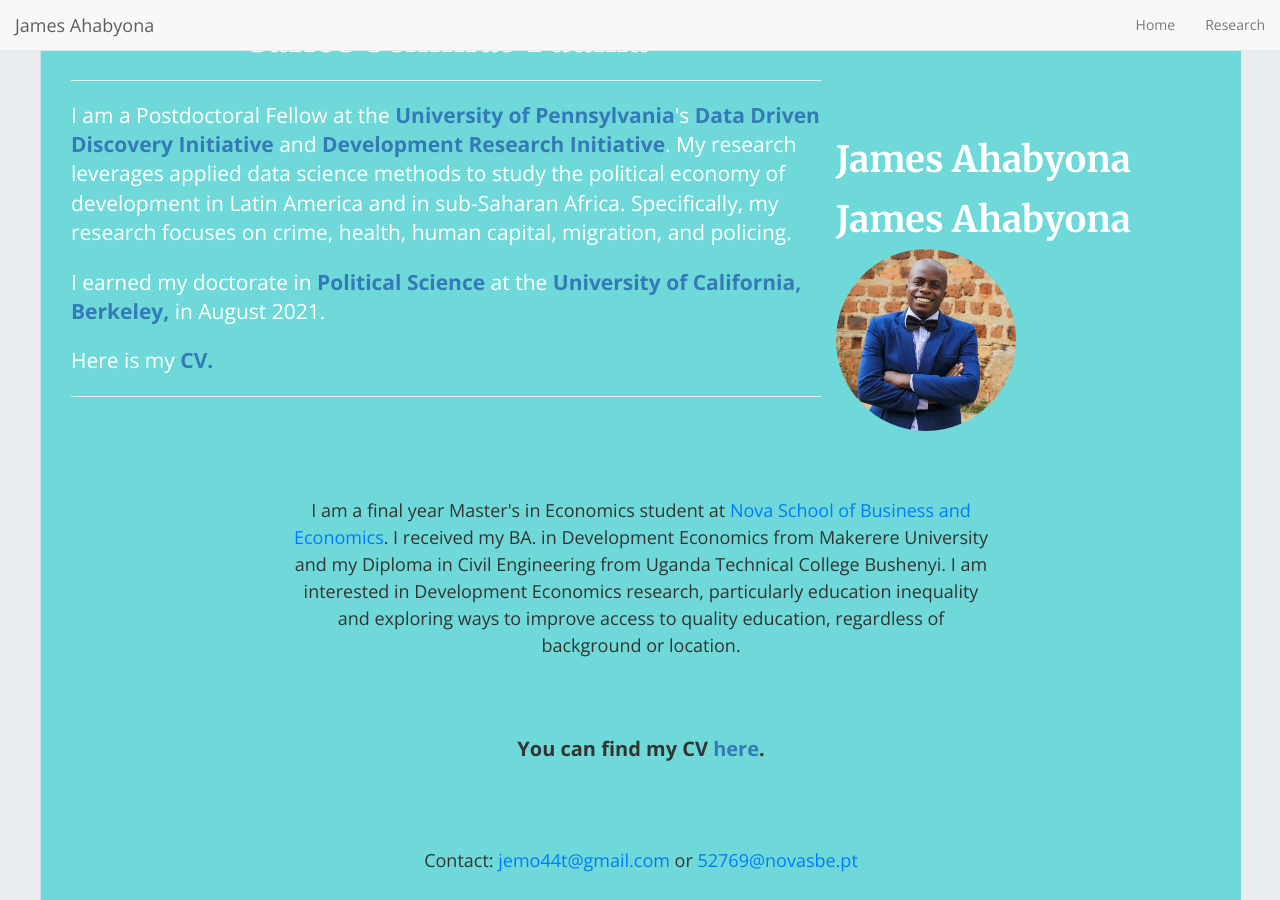
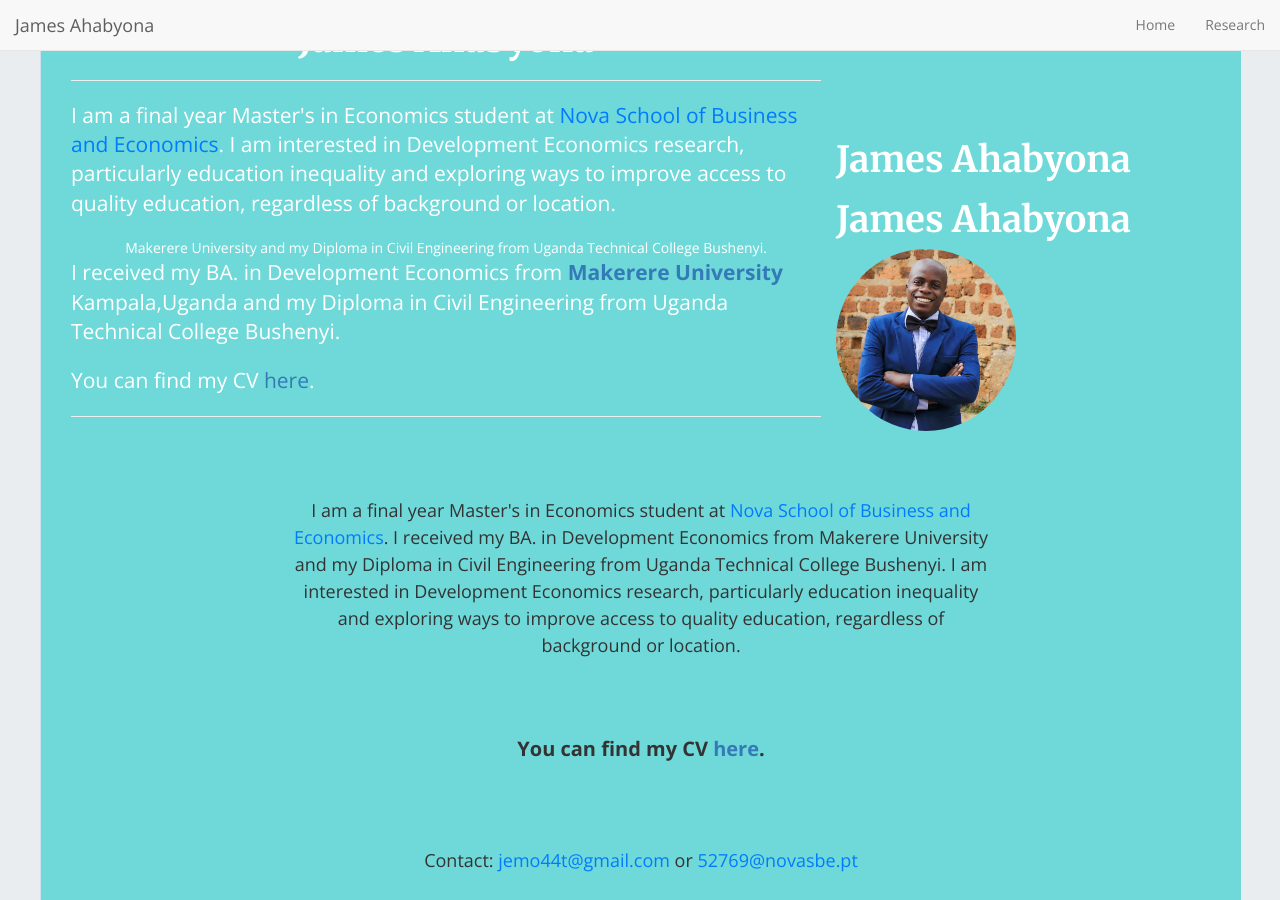
Before and after one commit to mariaelenaguer/mariaelenaguer.github.io, a Jekyll site: the page built from index.html, in a window 1280 px wide and 900 px high. Built offline with Jekyll 4.4.1, drawn with Linux system fonts in a browser that asks for light colours; nearby versions of some CDN libraries; the list of posts is cut into pages by our own code.

Commit message:
Update home-hero.html

```diff
--- a/_includes/home-hero.html
+++ b/_includes/home-hero.html
@@ -67,19 +67,20 @@
   <div class="row">
     <div class="col-md-12">
     <div class="col-md-8 text-center">
-        <h1>Carlos Schmidt-Padilla</h1>
+        <h1>James Ahabyona</h1>
         <hr>
 
         <p class="lead text-left">
-          I am a Postdoctoral Fellow at the <a href="https://www.upenn.edu" target="_blank"><b>University of Pennsylvania</b></a>'s <a href="https://web.sas.upenn.edu/data-science/" target="_blank"><b>Data Driven Discovery Initiative</b></a> and <a href="https://pdri.upenn.edu" target="_blank"><b>Development Research Initiative</b></a>. My research leverages applied data science methods to study the political economy of development in Latin America and in sub-Saharan Africa. Specifically, my research focuses on crime, health, human capital, migration, and policing.
+         I am a final year Master's in Economics student at <a href="https://www.novasbe.unl.pt/en/programs/masters/economics/program" style="color: #007bff; text-decoration: none;">Nova School of Business and Economics</a>. I am interested in Development Economics research, particularly education inequality and exploring ways to improve access to quality education, regardless of background or location.
+    </p>
+        </p>
+        Makerere University and my Diploma in Civil Engineering from Uganda Technical College Bushenyi.
+        <p class="lead text-left">
+           I received my BA. in Development Economics from <a href="https://bams.mak.ac.ug/school-of-economics/" target="_blank"><b>Makerere University</b></a> Kampala,Uganda and  my Diploma in Civil Engineering from Uganda Technical College Bushenyi.
         </p>
 
         <p class="lead text-left">
-          I earned my doctorate in <a href="https://polisci.berkeley.edu" target="_blank"><b>Political Science</b></a> at the <a href="http://www.berkeley.edu" target="_blank"><b>University of California, Berkeley,</b></a> in August 2021.
-        </p>
-
-        <p class="lead text-left">
-          Here is my <a href="https://www.dropbox.com/s/r8nvtd9nx42w8zr/schmidtpadilla_carlos_cv.pdf?raw=1" target="_blank"><b>CV.</b></a>
+          You can find my CV <a href= "##" style=color: #007bff; text-decoration: none;">here</a>.
         </p>
 
         <hr>
```
